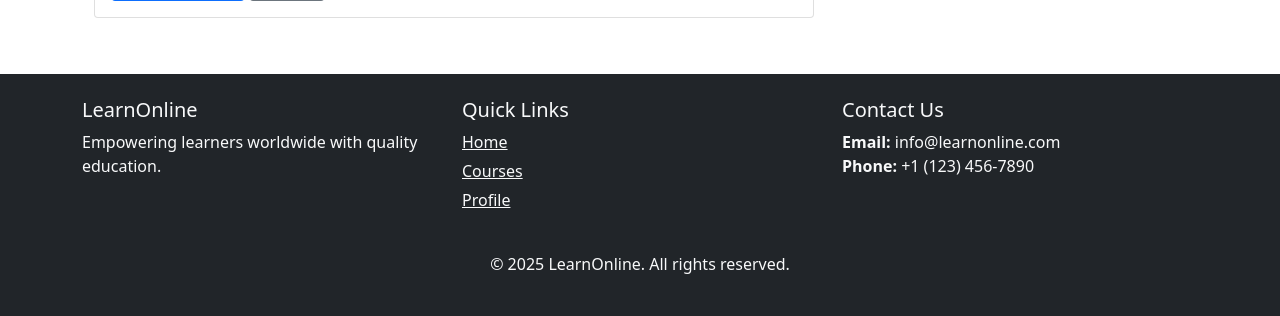
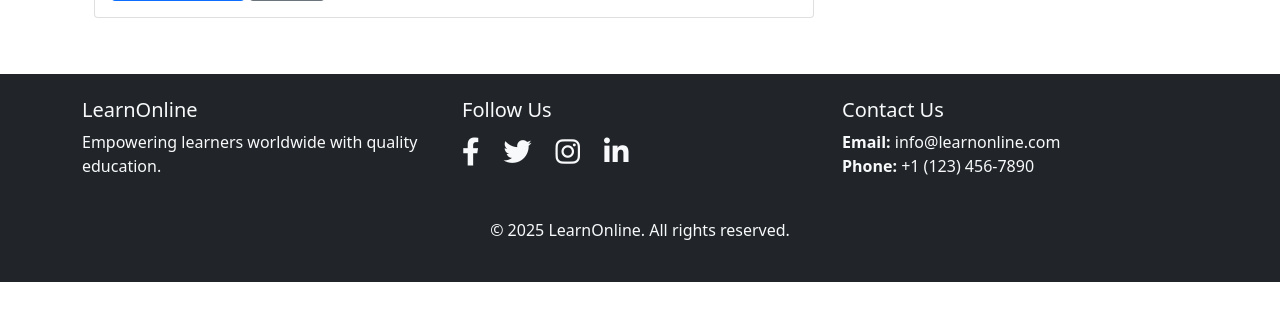
Before and after one commit to VanDung-dev/LearnOnline, a Django app: page /accounts/profile/edit/ in a window 1280 px wide. Shown: the part 871-1187 px from the top of the page. After the commit the page ends 1153 px from the top, so only its background shows below. Run offline with Django 5.2, Linux system fonts and the light colour scheme; a user stored in the database is signed in; data comes from the database, SQL or seed files in the repository; some libraries are stand-ins or nearby versions.

Commit message:
style(templates/includes): adjust layout and content of footer
- Center align the content of the footer
- Remove quick links section for a cleaner look
- Add follow us section with social media icons

```diff
--- a/templates/includes/footer.html
+++ b/templates/includes/footer.html
@@ -1,22 +1,18 @@
 <footer class="bg-dark text-light py-4 mt-auto">
     <div class="container">
-        <div class="row">
+        <div class="row tox-dialog__body-content--centered">
             <div class="col-md-4">
                 <h5>LearnOnline</h5>
                 <p>Empowering learners worldwide with quality education.</p>
             </div>
             <div class="col-md-4">
-                <h5>Quick Links</h5>
-                <ul class="list-unstyled">
-                    <li><a href="{% url 'courses:home' %}" class="text-light">Home</a></li>
-                    <li><a href="{% url 'courses:course_list' %}" class="text-light">Courses</a></li>
-                    {% if user.is_authenticated %}
-                        <li><a href="{% url 'accounts:profile' %}" class="text-light">Profile</a></li>
-                    {% else %}
-                        <li><a href="{% url 'accounts:login' %}" class="text-light">Login</a></li>
-                        <li><a href="{% url 'accounts:register' %}" class="text-light">Register</a></li>
-                    {% endif %}
-                </ul>
+                <h5>Follow Us</h5>
+                <div class="d-flex justify-content-start align-items-center gap-4">
+                    <a href="#" class="text-light fs-3"><i class="fab fa-facebook-f"></i></a>
+                    <a href="#" class="text-light fs-3"><i class="fab fa-twitter"></i></a>
+                    <a href="#" class="text-light fs-3"><i class="fab fa-instagram"></i></a>
+                    <a href="#" class="text-light fs-3"><i class="fab fa-linkedin-in"></i></a>
+                </div>
             </div>
             <div class="col-md-4">
                 <h5>Contact Us</h5>
```
